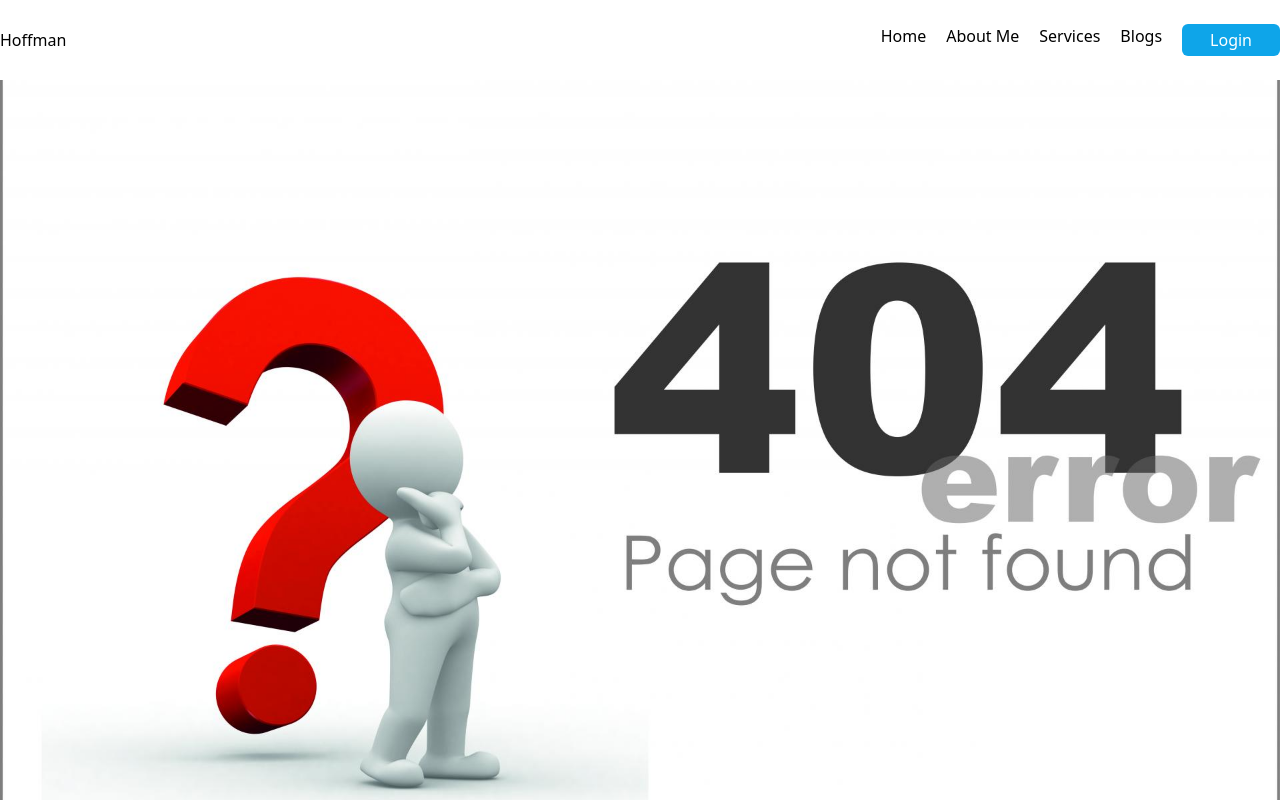
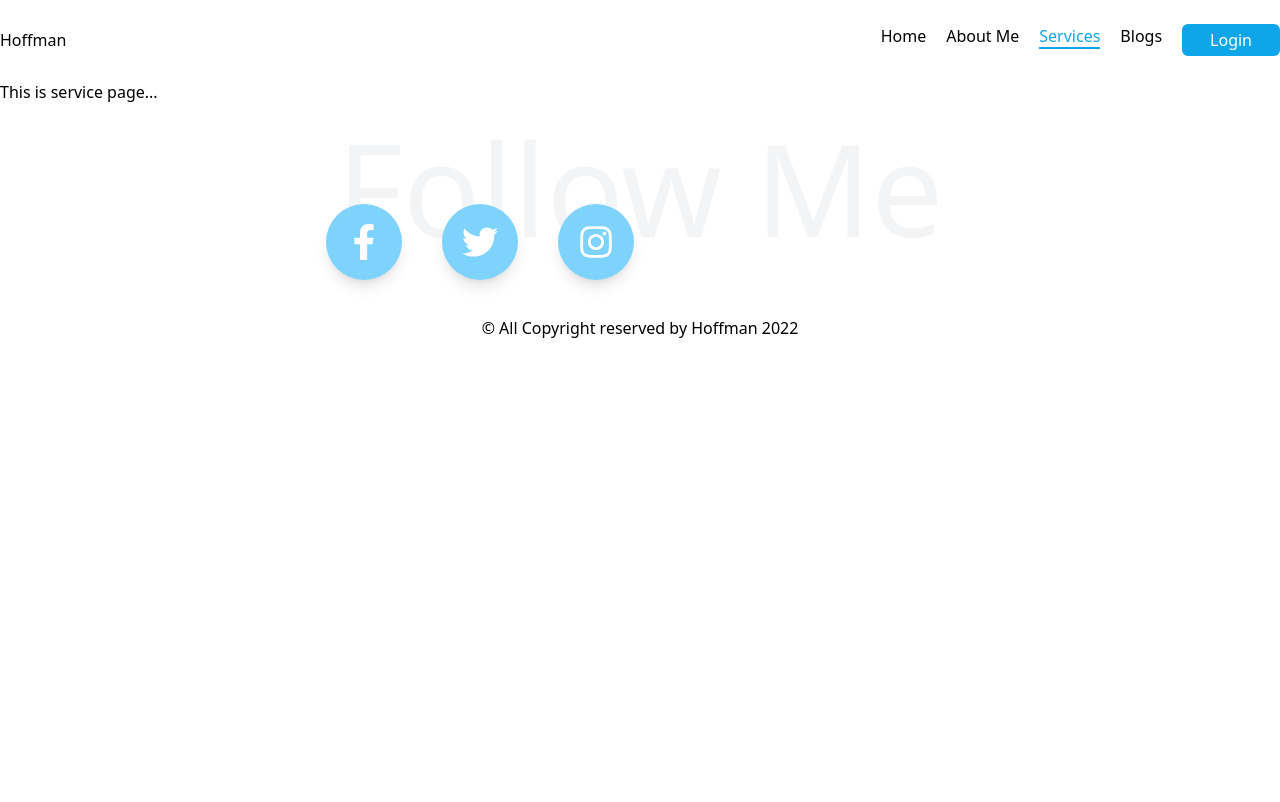
Before and after one commit to iamraihan/doctor-hoffman-independent-service, a React (Create React App) app: page /service-page in a window 1280 px wide. Shown: the top 802 px of the page. Built offline with nearby package versions, Linux system fonts and the light colour scheme; no server answers.

Commit message:
fix some error

```diff
--- a/src/App.js
+++ b/src/App.js
@@ -8,6 +8,7 @@ import Login from './Pages/Home/Home/Login/Login';
 import SignUp from './Pages/Home/Home/Login/SignUp/SignUp';
 import NotFound from './Pages/Home/NotFound/NotFound';
 import RequireAuth from './Pages/RequireAuth/RequireAuth';
+import ServicesPage from './Pages/ServicesPage/ServicesPage';
 import Footer from './Pages/Shared/Footer/Footer';
 import Navbar from './Pages/Shared/Navbar/Navbar';
 
@@ -25,6 +26,7 @@ function App() {
         }></Route>
         <Route path='/login' element={<Login></Login>}></Route>
         <Route path='/sign-up' element={<SignUp></SignUp>}></Route>
+        <Route path='service-page' element={<ServicesPage></ServicesPage>}></Route>
         <Route path='/blogs' element={<Blogs></Blogs>}></Route>
         <Route path='about-me' element={<AboutMe></AboutMe>}></Route>
         <Route path='*' element={<NotFound></NotFound>}></Route>
--- a/src/Pages/Home/Home/Login/Login.js
+++ b/src/Pages/Home/Home/Login/Login.js
@@ -30,12 +30,11 @@ const Login = () => {
     // google user
     const [signInWithGoogle, googleUser, googleLoading, googleError] = useSignInWithGoogle(auth);
     if (googleUser) {
-        navigate('/')
     }
 
     let from = location.state?.from?.pathname || "/";
 
-    if (user) {
+    if (user || googleUser) {
         navigate(from, { replace: true });
     }
     let errorElement;
--- a/src/Pages/Home/Home/Login/SignUp/SignUp.js
+++ b/src/Pages/Home/Home/Login/SignUp/SignUp.js
@@ -1,7 +1,7 @@
 import React, { useRef } from 'react';
 import { Link, useNavigate } from 'react-router-dom';
 import { FaGoogle, FaGithub } from "react-icons/fa";
-import { useCreateUserWithEmailAndPassword, useSendPasswordResetEmail } from 'react-firebase-hooks/auth';
+import { useCreateUserWithEmailAndPassword, useSendPasswordResetEmail, useSignInWithGoogle } from 'react-firebase-hooks/auth';
 import auth from '../../../../firebase.init';
 import { ToastContainer, toast } from 'react-toastify';
 import 'react-toastify/dist/ReactToastify.css';
@@ -18,7 +18,10 @@ const SignUp = () => {
     ] = useCreateUserWithEmailAndPassword(auth, { sendEmailVerification: true });
 
     const [sendPasswordResetEmail, sending] = useSendPasswordResetEmail(auth);
-
+    const [signInWithGoogle, googleUser, googleLoading, googleError] = useSignInWithGoogle(auth);
+    if (googleUser) {
+        navigate('/')
+    }
     if (user || sending) {
         <Loading></Loading>
     }
@@ -47,7 +50,7 @@ const SignUp = () => {
         <div className='mt-10 px-12 sm:px-24 md:px-48 lg:px-12 lg:mt-16 xl:px-24 xl:max-w-2xl mx-auto'>
             <p className='text-center text-gray-500'>Login in with</p>
             <div className='text-center flex justify-center mt-5'>
-                <button className='flex items-center mr-5 bg-indigo-500 px-5 py-1 rounded-md text-gray-100 hover:bg-indigo-600'> <FaGoogle className='mr-1'></FaGoogle> Google</button>
+                <button onClick={() => signInWithGoogle()} className='flex items-center mr-5 bg-indigo-500 px-5 py-1 rounded-md text-gray-100 hover:bg-indigo-600'> <FaGoogle className='mr-1'></FaGoogle> Google</button>
                 <button className='flex items-center mr-3 bg-indigo-500 px-5 py-1 rounded-md text-gray-100 hover:bg-indigo-600'> <FaGithub className='mr-1'></FaGithub> Github</button>
             </div>
 
--- /dev/null
+++ b/src/Pages/ServicesPage/ServicesPage.js
@@ -0,0 +1,11 @@
+import React from 'react';
+
+const ServicesPage = () => {
+    return (
+        <div>
+            <h2>This is service page...</h2>
+        </div>
+    );
+};
+
+export default ServicesPage;
--- a/src/Pages/Shared/Navbar/Navbar.js
+++ b/src/Pages/Shared/Navbar/Navbar.js
@@ -26,12 +26,12 @@ const Navbar = () => {
                     <CustomLink className='ml-5 pb-' to='/'>Home</CustomLink>
                     <CustomLink className='ml-5 pb-' to='/about-me'>About Me</CustomLink>
 
-                    <CustomLink className='ml-5 pb-' to='/services'>Services</CustomLink>
+                    <CustomLink className='ml-5 pb-' to='/service-page'>Services</CustomLink>
                     <CustomLink className='ml-5 pb-' to='/blogs'>Blogs</CustomLink>
                     {
-                        user ? <CustomLink to='/login'><button onClick={logout} className=" ml-5 px-7 py-1 bg-sky-500 text-white rounded-md hover:bg-sky-700">LogOut</button></CustomLink>
+                        user ? <Link to='/login'><button onClick={logout} className=" ml-5 px-7 py-1 bg-sky-500 text-white rounded-md hover:bg-sky-700">LogOut</button></Link>
                             :
-                            <CustomLink to='/login'><button className=" ml-5 px-7 py-1 bg-sky-500 text-white rounded-md hover:bg-sky-700">Login</button></CustomLink>
+                            <Link to='/login'><button className=" ml-5 px-7 py-1 bg-sky-500 text-white rounded-md hover:bg-sky-700">Login</button></Link>
                     }
                 </div>
             </nav>
```
